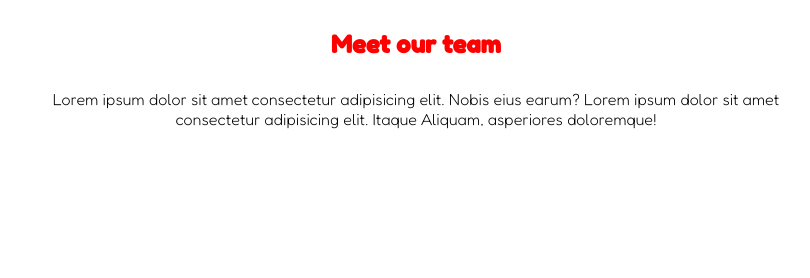
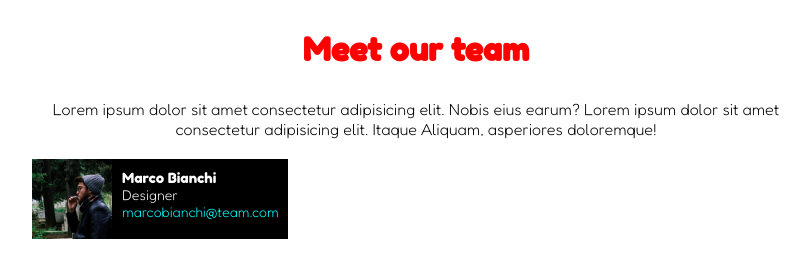
Before and after one commit to dbonafin/html-css-float-cards, a plain HTML site: page index.html in a window 1280 px wide. Shown: the whole page, without its empty margins (224-1034 px from the left). Drawn offline with Linux system fonts and the light colour scheme.

Commit message:
second section and layout started

```diff
--- a/css/style.css
+++ b/css/style.css
@@ -10,12 +10,16 @@ body {
     font-family: 'Fredoka', sans-serif;
 }
 
-/* first section */
+img {
+    height: 80px;
+    float: left;
+}
+
+/* first section/header */
 
 #total-container {
     width: 60%;
     margin: auto;
-    /* background-color: lightblue; */
     text-align: center;
     }
 
@@ -28,3 +32,33 @@ h1 {
 #introduction {
     margin: 20px 0;
 }
+
+/* second section/content */
+
+.card-container {
+    background-color: black;
+    width: calc(100% / 3);
+    font-size: 14px;
+}
+
+.card-container::after {
+    content: "";
+    display: table;
+    clear: both;
+}
+
+.content {
+    color: white;
+    text-align: left;
+    float: left;
+    margin-top: 10px;
+    margin-left: 10px;
+}
+
+.member-name {
+    font-family: 'Fredoka One', cursive;
+}
+
+.member-email {
+    color: aqua;
+}
--- a/index.html
+++ b/index.html
@@ -11,16 +11,30 @@
 </head>
 
 <body>
-    <section id="total-container">
+    <main id="total-container">
+        <!-- first section/header -->
         <h1>Meet our team</h1>
 
         <p id="introduction">Lorem ipsum dolor sit amet consectetur adipisicing elit. Nobis eius earum? Lorem ipsum dolor sit amet consectetur adipisicing elit. Itaque Aliquam, asperiores doloremque! </p>
 
+        <!-- second section/content -->
+        <section>
+            <div class="card-container">
+                <img src="img/male1.png" alt="First team member">
+
+                <div class="content">
+                    <span><span class="member-name">Marco Bianchi</span></span> <br>
+                    <span>Designer</span> <br>
+                    <span class="member-email">marcobianchi@team.com</span>
+                </div>
+            </div>
+
+
+        </section>
 
 
 
-
-    </section>
+    </main>
 
 </body>
 
```
